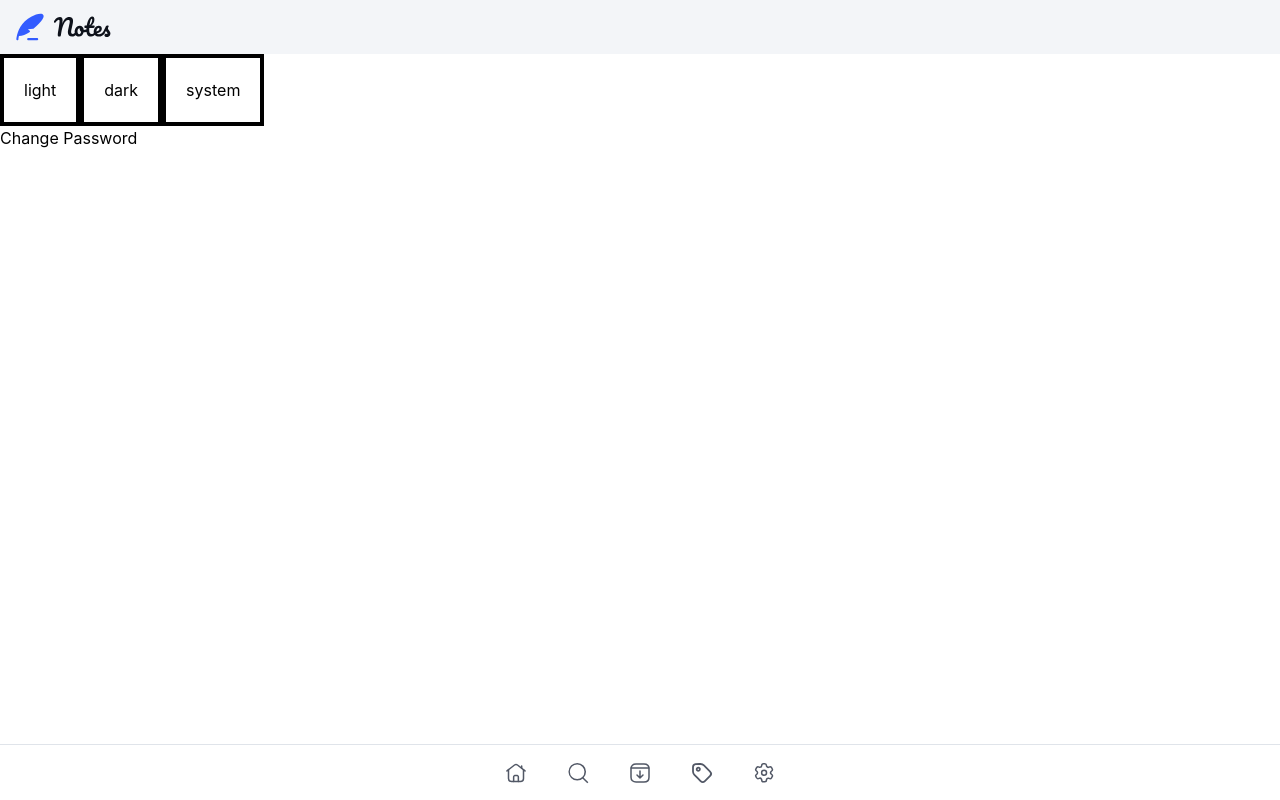
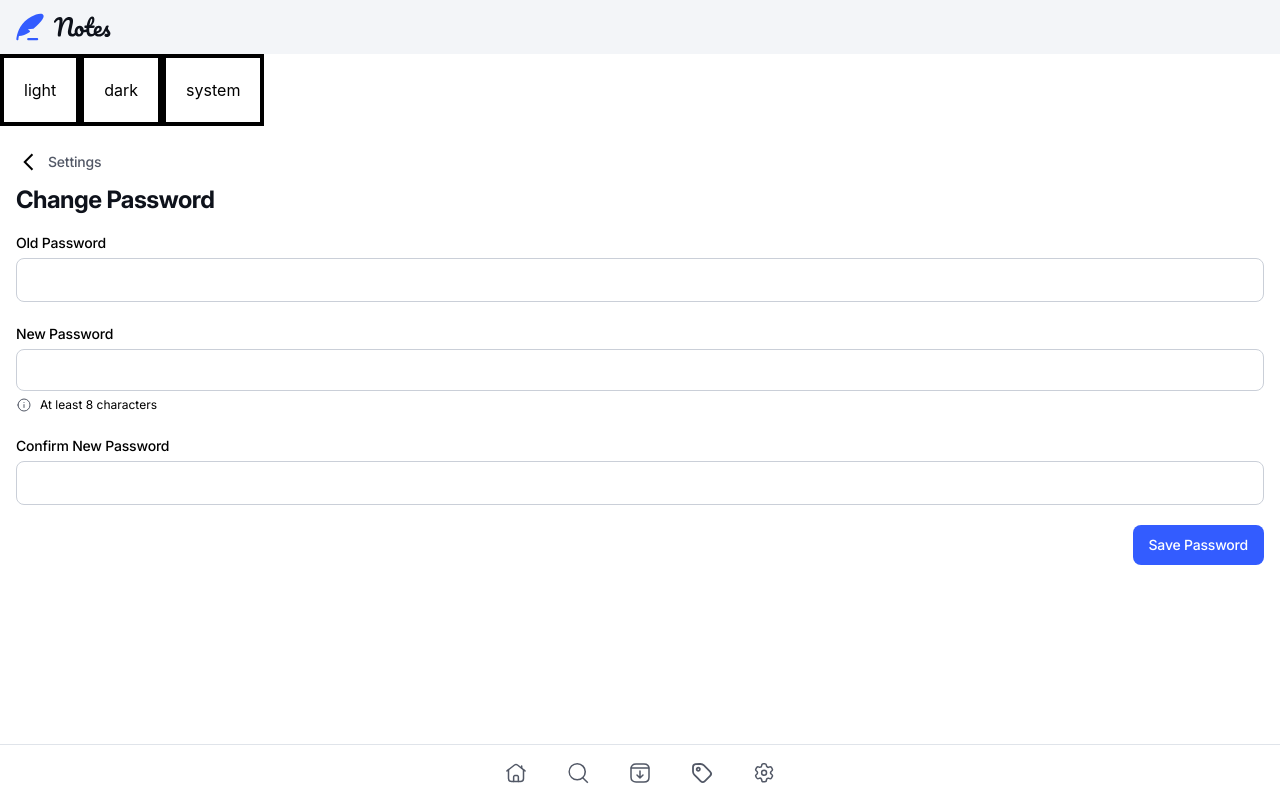
Before and after one commit to JyrexRonaldo/note-taking-web-app, a React (Vite) app in the folder frontend/: page /settings/change-password in a window 1280 px wide. Built offline with nearby package versions, Linux system fonts and the light colour scheme.

Commit message:
Implement change password page

```diff
--- a/frontend/src/components/ChangePassword/ChangePassword.tsx
+++ b/frontend/src/components/ChangePassword/ChangePassword.tsx
@@ -1,5 +1,97 @@
+import { useTheme } from "../../store";
+
 function ChangePassword() {
-  return "Change Password";
+  const theme = useTheme();
+  let isDark;
+  if (theme === "light") {
+    isDark = false;
+  } else if (theme === "dark") {
+    isDark = true;
+  } else {
+    isDark = window.matchMedia("(prefers-color-scheme: dark)").matches;
+  }
+
+  const leftArrowIconUrl = isDark
+    ? "/images/icon-arrow-left-dark.svg"
+    : "/images/icon-arrow-left.svg";
+
+  const infoIconUrl = isDark
+    ? "/images/icon-info-dark.svg"
+    : "/images/icon-info.svg";
+
+  return (
+    <div className="px-[16px] pt-[24px]">
+      <div className="flex flex-col gap-[20px] dark:gap-[24px]">
+        <div className="flex flex-col gap-[12px]">
+          <div className="flex items-center gap-[8px]">
+            <img src={leftArrowIconUrl} alt="" />
+            <p className="items-center font-inter text-[14px]/[120%] font-medium tracking-[-0.2px] text-[#525866] dark:text-[#CACFD8]">
+              Settings
+            </p>
+          </div>
+          <div className="">
+            <p className="font-inter text-[24px]/[120%] font-bold tracking-[-0.5px] text-[#0E121B] dark:text-[#FFFFFF]">
+              Change Password
+            </p>
+          </div>
+        </div>
+        <div className="flex flex-col gap-[16px]">
+          <div className="flex flex-col gap-[24px]">
+            <div className="flex flex-col gap-[6px]">
+              <label
+                htmlFor="confirm-new-password"
+                className="h-[17px] font-inter text-[14px]/[120%] font-medium tracking-[-0.2px] dark:text-white"
+              >
+                Old Password
+              </label>
+              <input
+                type="password"
+                id="confirm-new-password"
+                className="h-[44px] rounded-[8px] border border-[#CACFD8] px-[16px] py-[12px] dark:border-[#525866] dark:text-white"
+              />
+            </div>
+            <div className="flex flex-col gap-[6px]">
+              <label
+                htmlFor="new-password"
+                className="h-[17px] font-inter text-[14px]/[120%] font-medium tracking-[-0.2px] dark:text-white"
+              >
+                New Password
+              </label>
+              <input
+                type="password"
+                id="new-password"
+                className="h-[42px] rounded-[8px] border border-[#CACFD8] px-[16px] py-[12px] placeholder:font-inter placeholder:text-[14px]/[130%] placeholder:tracking-[-0.2px] dark:border-[#525866] dark:text-white dark:placeholder:text-[#525866]"
+              />
+              <div className="flex items-center gap-[8px]">
+                <img src={infoIconUrl} alt="" className="size-[16px]" />
+                <p className="font-inter text-[12px]/[140%] font-normal tracking-[0px] dark:text-[#99A0AE]">
+                  At least 8 characters
+                </p>
+              </div>
+            </div>
+            <div className="flex flex-col gap-[6px]">
+              <label
+                htmlFor="confirm-new-password"
+                className="h-[17px] font-inter text-[14px]/[120%] font-medium tracking-[-0.2px] dark:text-white"
+              >
+                Confirm New Password
+              </label>
+              <input
+                type="password"
+                id="confirm-new-password"
+                className="h-[44px] rounded-[8px] border border-[#CACFD8] px-[16px] py-[12px] dark:border-[#525866] dark:text-white"
+              />
+            </div>
+          </div>
+        </div>
+        <div className="flex justify-end">
+          <button className="rounded-[8px] bg-[#335CFF] px-[16px] py-[12px] font-inter text-[14px]/[120%] font-medium tracking-[-0.2px] text-[#FFFFFF]">
+            Save Password
+          </button>
+        </div>
+      </div>
+    </div>
+  );
 }
 
 export default ChangePassword;
--- a/frontend/src/components/MenuBar/MenuBar.tsx
+++ b/frontend/src/components/MenuBar/MenuBar.tsx
@@ -11,71 +11,40 @@ function MenuBar() {
   } else {
     isDark = window.matchMedia("(prefers-color-scheme: dark)").matches;
   }
+
+  const homeIconUrl = isDark
+    ? "/images/icon-home-dark.svg"
+    : "/images/icon-home.svg";
+  const searchIconUrl = isDark
+    ? "/images/icon-search-dark.svg"
+    : "/images/icon-search.svg";
+  const archiveIconUrl = isDark
+    ? "/images/icon-archive-dark.svg"
+    : "/images/icon-archive.svg";
+  const tagIconUrl = isDark
+    ? "/images/icon-tag-dark.svg"
+    : "/images/icon-tag.svg";
+  const settingsIconUrl = isDark
+    ? "/images/icon-settings-dark.svg"
+    : "/images/icon-settings.svg";
+
   return (
     <>
       <div className="flex h-[56px] justify-center border-t border-t-[#E0E4EA] bg-white px-[32px] py-[12px] text-center *:flex *:h-[32px] *:w-[62.2px] *:items-center *:justify-center *:py-[4px] dark:border-t-[#232530] dark:bg-[#0E121B]">
         <button>
-          {isDark ? (
-            <img
-              className="size-[24px]"
-              src="/images/icon-home-dark.svg"
-              alt=""
-            />
-          ) : (
-            <img className="size-[24px]" src="/images/icon-home.svg" alt="" />
-          )}
+          <img className="size-[24px]" src={homeIconUrl} alt="" />
         </button>
         <button>
-          {isDark ? (
-            <img
-              className="size-[24px]"
-              src="/images/icon-search-dark.svg"
-              alt=""
-            />
-          ) : (
-            <img className="size-[24px]" src="/images/icon-search.svg" alt="" />
-          )}
+          <img className="size-[24px]" src={searchIconUrl} alt="" />
         </button>
         <button>
-          {isDark ? (
-            <img
-              className="size-[24px]"
-              src="/images/icon-archive-dark.svg"
-              alt=""
-            />
-          ) : (
-            <img
-              className="size-[24px]"
-              src="/images/icon-archive.svg"
-              alt=""
-            />
-          )}
+          <img className="size-[24px]" src={archiveIconUrl} alt="" />
         </button>
         <button>
-          {isDark ? (
-            <img
-              className="size-[24px]"
-              src="/images/icon-tag-dark.svg"
-              alt=""
-            />
-          ) : (
-            <img className="size-[24px]" src="/images/icon-tag.svg" alt="" />
-          )}
+          <img className="size-[24px]" src={tagIconUrl} alt="" />
         </button>
         <button>
-          {isDark ? (
-            <img
-              className="size-[24px]"
-              src="/images/icon-settings-dark.svg"
-              alt=""
-            />
-          ) : (
-            <img
-              className="size-[24px]"
-              src="/images/icon-settings.svg"
-              alt=""
-            />
-          )}
+          <img className="size-[24px]" src={settingsIconUrl} alt="" />
         </button>
       </div>
     </>
```
